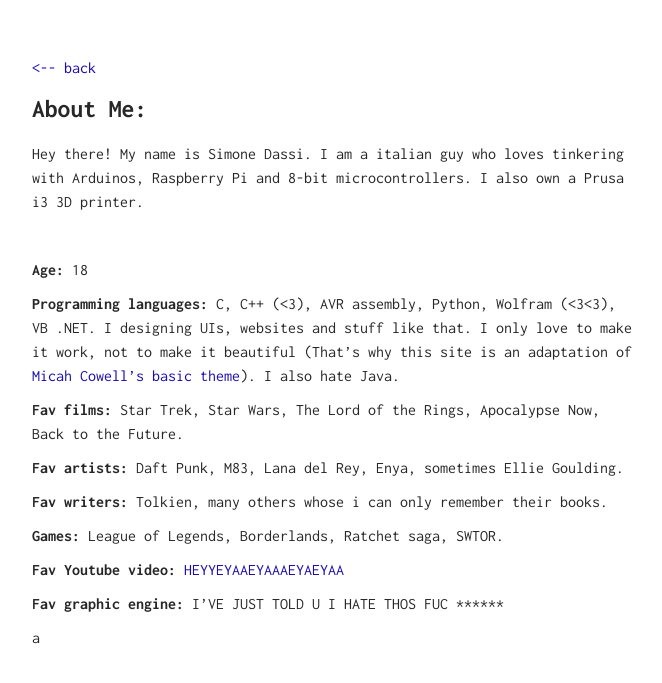
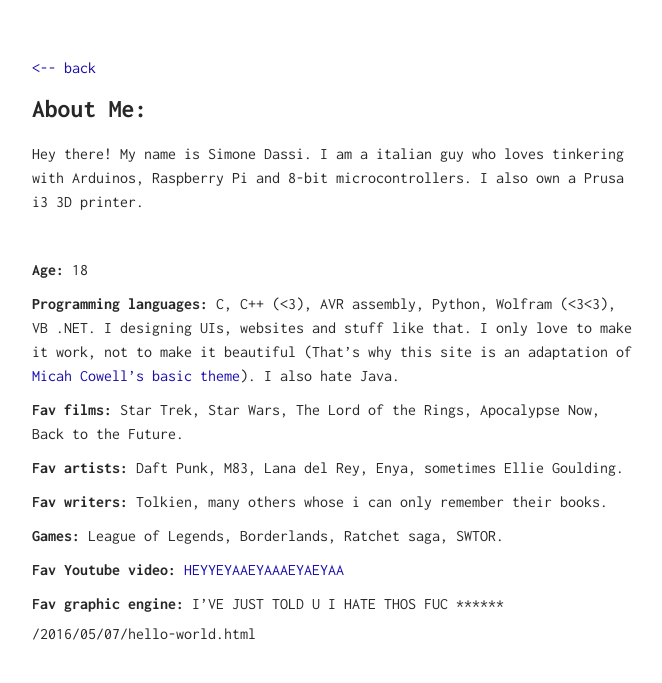
Before and after one commit to SimoDax/simodax.github.io, a Jekyll site: the page built from me/index.md, in a window 1280 px wide. Shown: the top 683 px of the page, without its empty margins (308-970 px from the left). Built offline with Jekyll 4.4.1, drawn with Linux system fonts in a browser that asks for light colours.

Commit message:
Updated default.html

```diff
--- a/_layouts/default.html
+++ b/_layouts/default.html
@@ -27,7 +27,7 @@
 
     <div class="wrapper">
         {{ content }}
-      <p>a</p>
+      {% post_url 2016-05-07-hello-world %}
     </div>
 
 </body>
```
